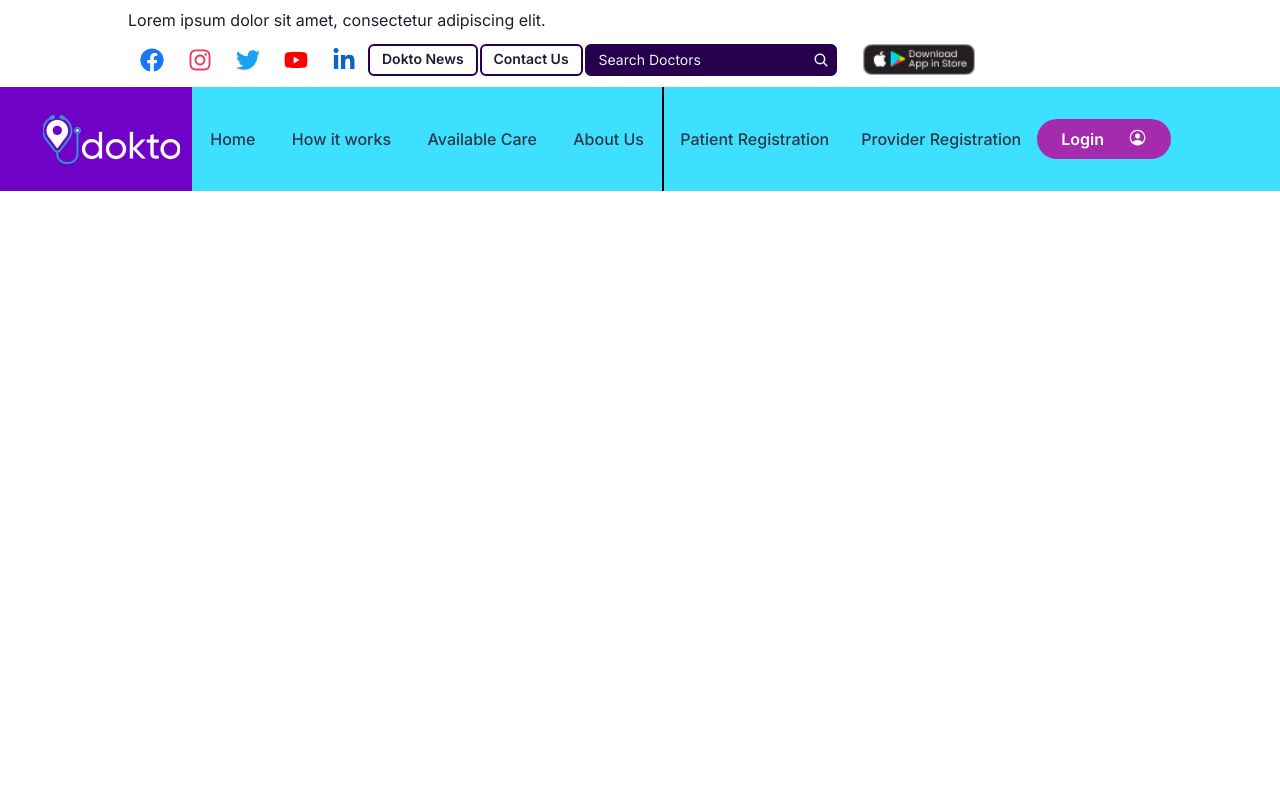
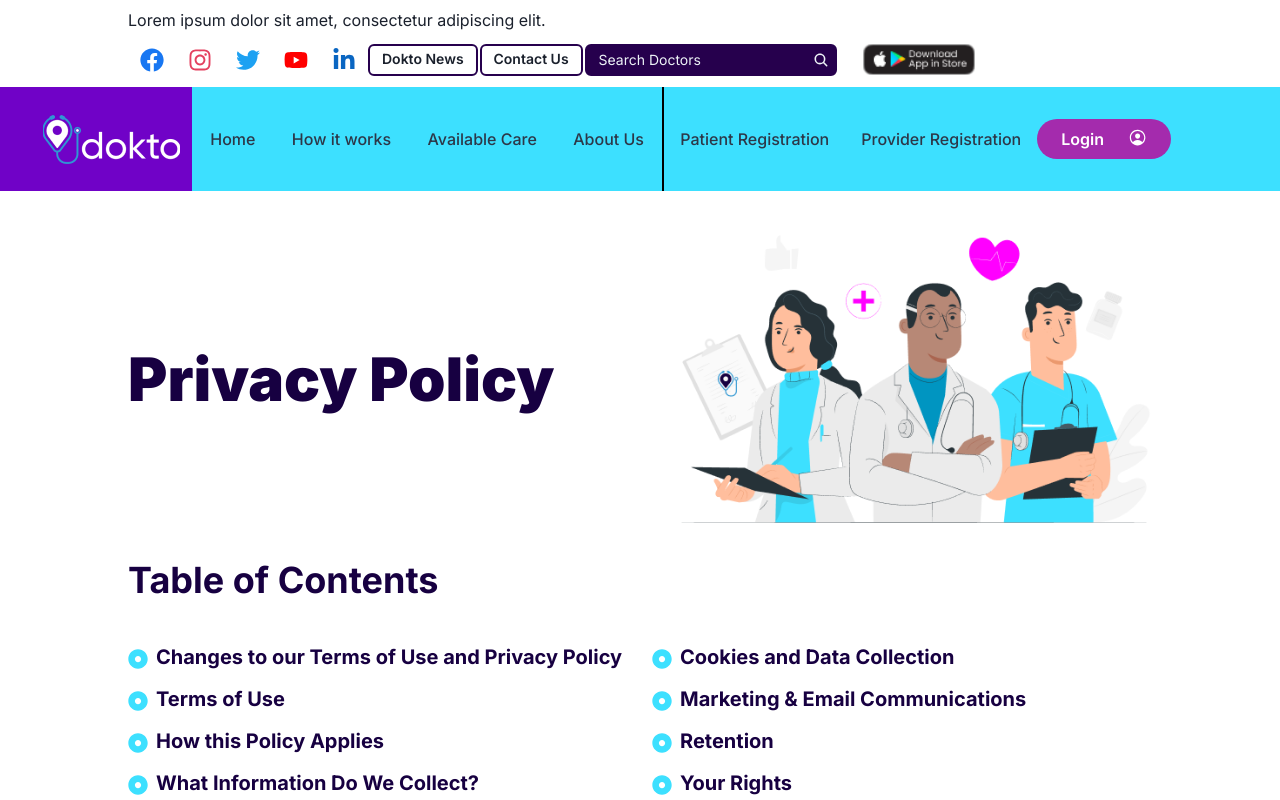
Before and after one commit to leveorxyz/dokto-frontend, a React (Create React App) app: page /privacy-policy in a window 1280 px wide. Shown: the top 800 px of the page. Built offline with nearby package versions, Linux system fonts and the light colour scheme.

Commit message:
Add routes. Fix links

```diff
--- a/src/components/about_us/FooterLinks.tsx
+++ b/src/components/about_us/FooterLinks.tsx
@@ -37,14 +37,14 @@ const FooterLinks: linkType[] = [
   },
   {
     displayName: "T&Cs",
-    path: "/t&cs",
+    path: "/terms-and-conditions",
     component: <LazyLoader><TermsAndConditions /></LazyLoader>,
     isProtected: false,
     showInNavbar: true,
   },
   {
     displayName: "Privacy Policy",
-    path: "/privacy_policy",
+    path: "/privacy-policy",
     component: <LazyLoader><PrivacyPolicy /></LazyLoader>,
     isProtected: false,
     showInNavbar: true,
--- a/src/components/common/CustomBulletList.tsx
+++ b/src/components/common/CustomBulletList.tsx
@@ -1,6 +1,6 @@
 import React from "react";
 import {
-  List, ListItem, ListIcon, Box, Link,
+  List, ListItem, ListIcon, Box,
 } from "@chakra-ui/react";
 import { FaDotCircle } from "react-icons/fa";
 
@@ -16,7 +16,9 @@ export default function CustomBulletList({ listData }: PropTypes) {
         listData.map((item) => (
           <ListItem key={item}>
             <ListIcon as={FaDotCircle} color="#3DE0FF" />
-            <Link href="/" _hover={{ outline: "none" }}>{item}</Link>
+            {item}
+            {/* ToDo fix links later */}
+            {/* <Link href="/" _hover={{ outline: "none" }}>{item}</Link> */}
           </ListItem>
         ))
       }
--- a/src/components/privacy_policy/ChangesTermsofUse.tsx
+++ b/src/components/privacy_policy/ChangesTermsofUse.tsx
@@ -4,7 +4,6 @@ import { Box, Heading } from "@chakra-ui/react";
 import { SpacedContainer } from "../common/Containers";
 
 const ChangesTermsofUse = () => (
-  <div>
   <SpacedContainer>
     <Heading as="h2" color="#170041" fontWeight="bold" fontSize="4xl" mb="4">Changes to our Terms of Use and Privacy Policy</Heading>
     <Box fontSize="lg" color="#858585" pb="20">
@@ -19,7 +18,6 @@ const ChangesTermsofUse = () => (
       </Box>
     </Box>
   </SpacedContainer>
-  </div>
 );
 
 export default ChangesTermsofUse;
--- a/src/pages/PrivacyPolicy.tsx
+++ b/src/pages/PrivacyPolicy.tsx
@@ -19,7 +19,7 @@ import ChildrensPrivacy from "../components/privacy_policy/ChildrensPrivacy";
 import ContactingUs from "../components/privacy_policy/ContactingUs";
 
 const PrivacyPolicy = () => (
-  <div>
+  <>
     <Banner text="Privacy Policy" imgSrc={AboutBackground} />
     <TableofContents />
     <ChangesTermsofUse />
@@ -37,7 +37,7 @@ const PrivacyPolicy = () => (
     <ChildrensPrivacy />
     <ContactingUs />
     <FooterDoctor />
-  </div>
+  </>
 );
 
 export default PrivacyPolicy;
--- a/src/pages/TermsAndConditions.tsx
+++ b/src/pages/TermsAndConditions.tsx
@@ -10,7 +10,7 @@ import Disclaimer from "../components/terms_and_conditions/Disclaimer";
 import Surveys from "../components/terms_and_conditions/Surveys";
 
 const TermsAndConditions = () => (
-  <div>
+  <>
     <Banner text="Terms &amp; Conditions" imgSrc={AboutBackground} />
     <DescriptionTermsConditions />
     <DescriptionSecurity />
@@ -19,7 +19,7 @@ const TermsAndConditions = () => (
     <Disclaimer />
     <Surveys />
     <FooterDoctor />
-  </div>
+  </>
 );
 
 export default TermsAndConditions;
--- a/src/router/routes.tsx
+++ b/src/router/routes.tsx
@@ -6,6 +6,8 @@ const NotImplemented = lazy(() => import("../components/NotImplemented"));
 const AboutUs = lazy(() => import("../pages/AboutUs"));
 const ContactUs = lazy(() => import("../pages/ContactUs"));
 const AvailableCare = lazy(() => import("../pages/AvailableCare"));
+const TermsAndConditions = lazy(() => import("../pages/TermsAndConditions"));
+const PrivacyPolicy = lazy(() => import("../pages/PrivacyPolicy"));
 
 type routeType = {
     displayName: string;
@@ -65,6 +67,20 @@ const routes: routeType[] = [
     isProtected: false,
     showInNavbar: false,
   },
+  {
+    displayName: "Terms & Conditions",
+    path: "/terms-and-conditions",
+    component: <LazyLoader><TermsAndConditions /></LazyLoader>,
+    isProtected: false,
+    showInNavbar: false,
+  },
+  {
+    displayName: "Privacy Policy",
+    path: "/privacy-policy",
+    component: <LazyLoader><PrivacyPolicy /></LazyLoader>,
+    isProtected: false,
+    showInNavbar: false,
+  },
 ];
 
 export default routes;
```
Lines whose indentation alone changed are shown as unchanged.
